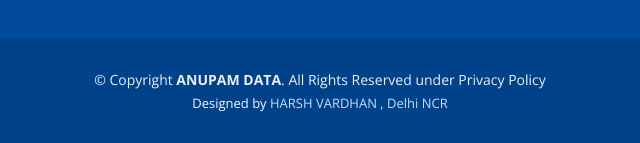
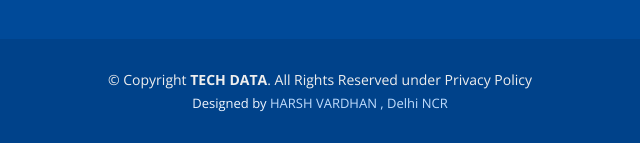
Before and after one commit to HARSH-VARDHAN-MISHRA/Algo-trading-ai, a plain HTML site: page index.html in a window 1280 px wide. Shown: the part 5223-5366 px from the top of the page, 320-960 px from the left. Drawn offline with nearby package versions, Linux system fonts and the light colour scheme; files whose address does not match are found by name.

Commit message:
changes in header

```diff
--- a/index.html
+++ b/index.html
@@ -2,7 +2,7 @@
 <html lang="en">
 <head>
   <meta charset="utf-8">
-  <title>Data Tech Anupam</title>
+  <title>Data Tech</title>
   <meta content="width=device-width, initial-scale=1.0" name="viewport">
   <meta content="" name="keywords">
   <meta content="" name="description">
@@ -839,7 +839,7 @@
 
     <div class="container">
       <div class="copyright">
-        &copy; Copyright  <strong>ANUPAM DATA</strong>. All Rights Reserved under Privacy Policy
+        &copy; Copyright  <strong>TECH DATA</strong>. All Rights Reserved under Privacy Policy
       </div>
       <div class="credits">
         <!--
```
